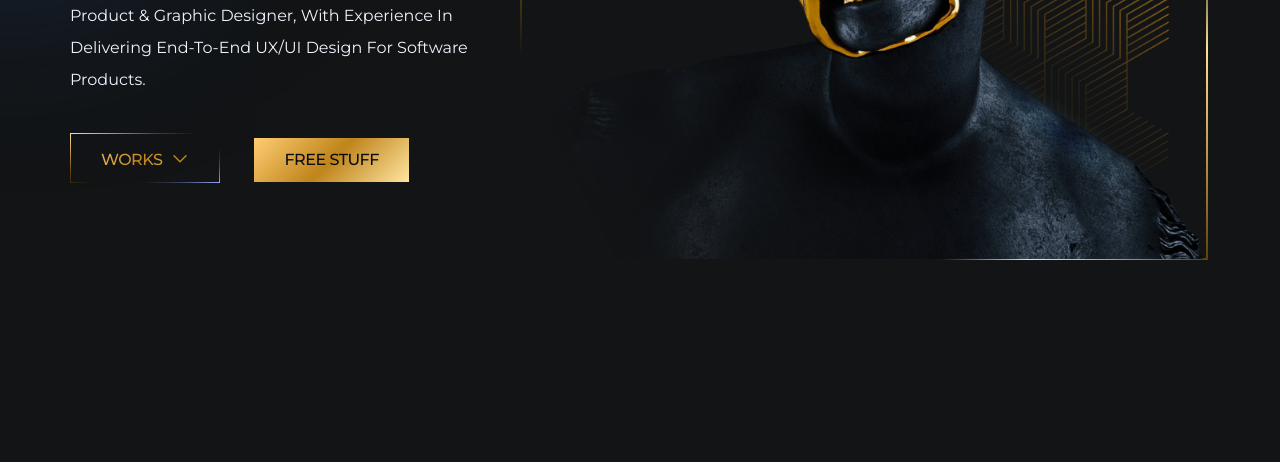
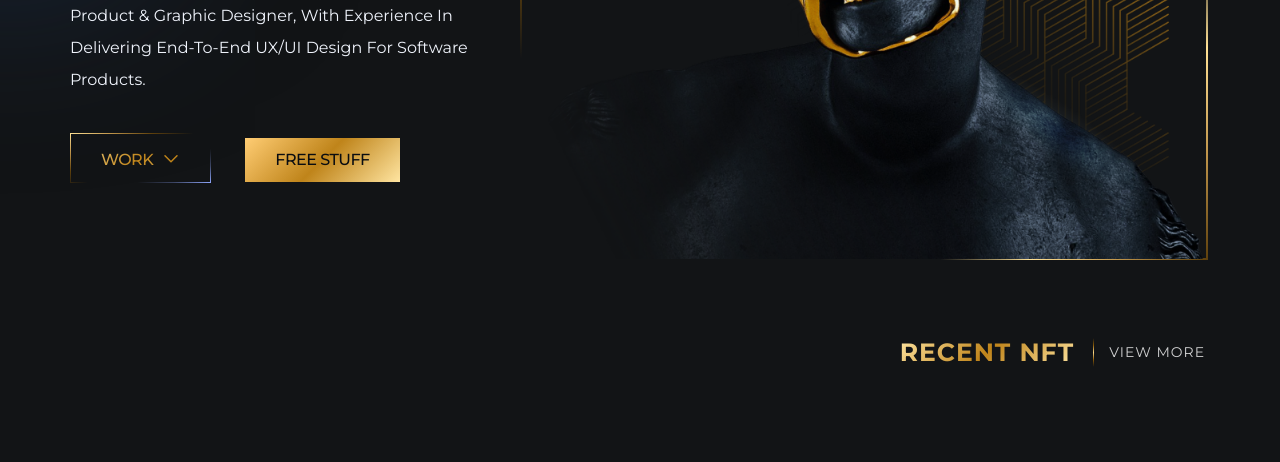
Before and after one commit to adnanebouali/TemplateSix, a plain HTML site: page index.html in a window 1280 px wide. Shown: the part 527-989 px from the top of the page. Before the commit the page ends 800 px from the top, so only its background shows below. Drawn offline with Linux system fonts and the light colour scheme.

Commit message:
main title

```diff
--- a/css/style.css
+++ b/css/style.css
@@ -12,6 +12,9 @@
   --radial-gradient: radial-gradient(#f7d587, #8a5b08, #ff010100 70%);
   --linear-gradient: linear-gradient(-45deg, #ffe5a1, #bf841a, #ffe5a1);
   --transition: 0.3s;
+  --text-color: rgb(255, 255, 255);
+  --text-color-2: #eff3fb;
+  --section-padding: 40px;
 }
 
 html {
@@ -135,7 +138,7 @@ ul {
   font-weight: 500;
   font-size: 16px;
   font-variant: small-caps;
-  color: white;
+  color: var(--text-color);
   text-size-adjust: 100px;
   transition: var(--transition);
 }
@@ -166,6 +169,53 @@ ul {
   -webkit-background-clip: text;
   -webkit-text-fill-color: transparent;
 }
+.main-title {
+  display: flex;
+  align-items: center;
+  text-transform: uppercase;
+  letter-spacing: 1px;
+  gap: 30px;
+  margin-bottom: 30px;
+}
+.main-title h3 {
+  font-size: 25px;
+  background: linear-gradient(-45deg, #ffe5a1, #bf841a, #ffe5a1);
+  -webkit-background-clip: text;
+  -webkit-text-fill-color: transparent;
+  position: relative;
+}
+.main-title h3::before {
+  content: "";
+  position: absolute;
+  width: 1px;
+  height: 100%;
+  background: var(--radial-gradient);
+  right: -20px;
+}
+.main-title a {
+  font-size: 14px;
+  color: rgba(255, 255, 255, 0.8);
+  padding: 5px;
+  position: relative;
+}
+.main-title a::before {
+  content: "";
+  position: absolute;
+  left: 5px;
+  bottom: 0;
+  height: 1px;
+  width: 0;
+  background-color: rgba(255, 255, 255, 0.8);
+  transition: var(--transition);
+  -webkit-transition: var(--transition);
+  -moz-transition: var(--transition);
+  -ms-transition: var(--transition);
+  -o-transition: var(--transition);
+}
+.main-title a:hover:before {
+  width: calc(100% - 10px);
+}
+
 /* ..............................................  */
 /* Start Landing */
 .landing {
@@ -231,7 +281,7 @@ ul {
 .landing .text p {
   font-size: 22px;
   line-height: 2;
-  color: #eff3fb;
+  color: var(--text-color-2);
   text-transform: capitalize;
   margin-bottom: 37px;
   margin-top: 0;
@@ -395,6 +445,7 @@ ul {
   text-align: center;
   padding: 0 27px;
 }
+
 @media (max-width: 991px) {
   .header .container {
     justify-content: center;
@@ -421,3 +472,15 @@ ul {
   }
 }
 /* End Header  */
+/* Start work  */
+.work {
+  padding-top: var(--section-padding);
+  padding-bottom: var(--section-padding);
+}
+.work .container .main-title {
+  justify-content: end;
+}
+
+.work .container {
+}
+/* End work  */
--- a/index.html
+++ b/index.html
@@ -21,10 +21,10 @@
     <div class="container">
       <a class="logo" href="#"><img src="images/Logo.png" alt=""></a>
       <ul class="links">
-        <li><a class="link-style" href="">Works</a></li>
+        <li><a class="link-style" href="">Work</a></li>
         <li><a class="link-style" href="">Contribution</a></li>
         <li><a class="link-style" href="">Get in Touch</a></li>
-        <li><a href=""><img src="images/hover=off-1.svg" alt=""></a></li>
+        <li><a href=""><img src="images/hover=off.svg" alt=""></a></li>
       </ul>
     </div>
   </div>
@@ -38,7 +38,7 @@
         <p>Product & Graphic Designer, with experience in delivering end-to-end UX/UI design for software products.
         </p>
         <div class="buttons">
-          <a class="btn regular-btn" href="">works <svg xmlns="http://www.w3.org/2000/svg" aria-hidden="true" role="img"
+          <a class="btn regular-btn" href="">work <svg xmlns="http://www.w3.org/2000/svg" aria-hidden="true" role="img"
               width="1em" height="1em" preserveAspectRatio="xMidYMid meet" viewBox="0 0 24 24">
               <path fill="none" stroke="currentColor" stroke-linecap="round" stroke-linejoin="round" stroke-width="2"
                 d="m4 9l8 8l8-8" />
@@ -53,7 +53,16 @@
 
   </div>
   <!-- End Landing -->
-
+  <!-- Start work  -->
+  <div class="work" id="work">
+    <div class="container">
+      <div class="main-title">
+        <h3>Recent NFT</h3>
+        <a href=""> View More</a>
+      </div>
+    </div>
+  </div>
+  <!-- End work  -->
 
 </body>
 
```
